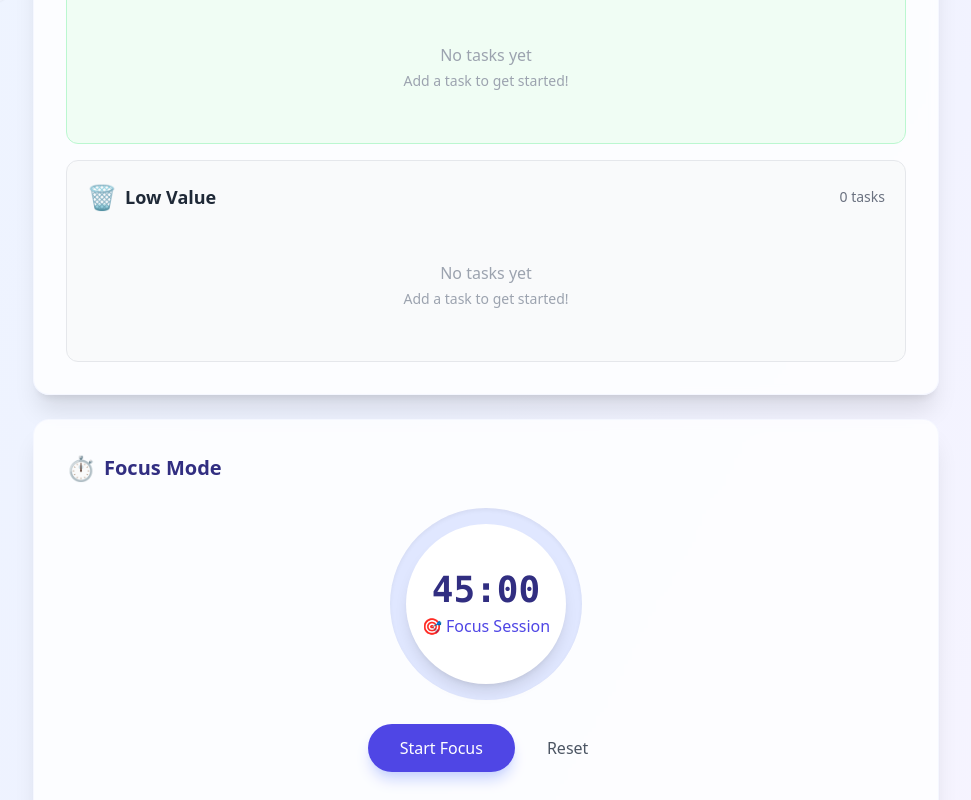
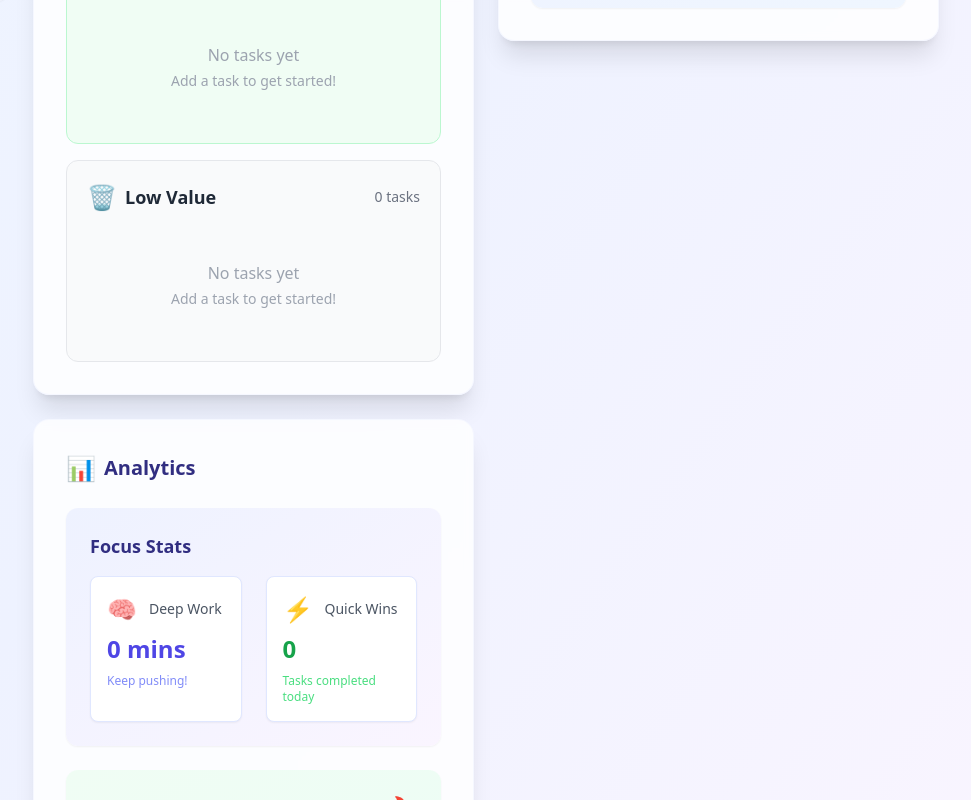
Before and after one commit to Legesus/FlowFocus, a Next.js app: page / in a window 1280 px wide. Shown: the part 715-1515 px from the top of the page, without its empty margins (309-1280 px from the left). Built offline with nearby package versions, Linux system fonts and the light colour scheme.

Commit message:
change to 2 column

```diff
--- a/pages/index.tsx
+++ b/pages/index.tsx
@@ -21,8 +21,10 @@ const Home: NextPage = () => {
             <Calendar />
           </div>
 
-          {/* Main Content */}
-          <div className="col-span-9 space-y-6">
+          {/* Main Content - 2 Columns */}
+          <div className="col-span-9 grid grid-cols-2 gap-6">
+            {/* Left Column */}
+            <div className="space-y-6">
               <section className="bg-white/80 backdrop-blur-sm p-8 rounded-2xl shadow-xl transition-all hover:shadow-2xl border border-indigo-50/50">
                 <h2 className="text-xl font-semibold mb-6 text-indigo-900 flex items-center gap-2">
                   <span className="text-2xl">📋</span> Task Prioritization
@@ -32,17 +34,21 @@ const Home: NextPage = () => {
 
               <section className="bg-white/80 backdrop-blur-sm p-8 rounded-2xl shadow-xl transition-all hover:shadow-2xl border border-indigo-50/50">
                 <h2 className="text-xl font-semibold mb-6 text-indigo-900 flex items-center gap-2">
+                  <span className="text-2xl">📊</span> Analytics
+                </h2>
+                <Analytics tasks={tasks} />
+              </section>
+            </div>
+
+            {/* Right Column */}
+            <div>
+              <section className="bg-white/80 backdrop-blur-sm p-8 rounded-2xl shadow-xl transition-all hover:shadow-2xl border border-indigo-50/50">
+                <h2 className="text-xl font-semibold mb-6 text-indigo-900 flex items-center gap-2">
                   <span className="text-2xl">⏱️</span> Focus Mode
                 </h2>
                 <FocusMode />
               </section>
-
-            <section className="bg-white/80 backdrop-blur-sm p-8 rounded-2xl shadow-xl transition-all hover:shadow-2xl border border-indigo-50/50">
-              <h2 className="text-xl font-semibold mb-6 text-indigo-900 flex items-center gap-2">
-                <span className="text-2xl">📊</span> Analytics
-              </h2>
-              <Analytics tasks={tasks} />
-            </section>
+            </div>
           </div>
         </div>
       </main>
```
Lines whose indentation alone changed are shown as unchanged.
